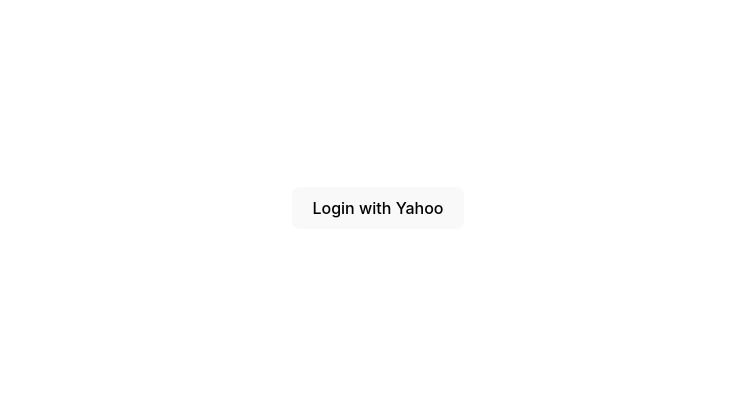
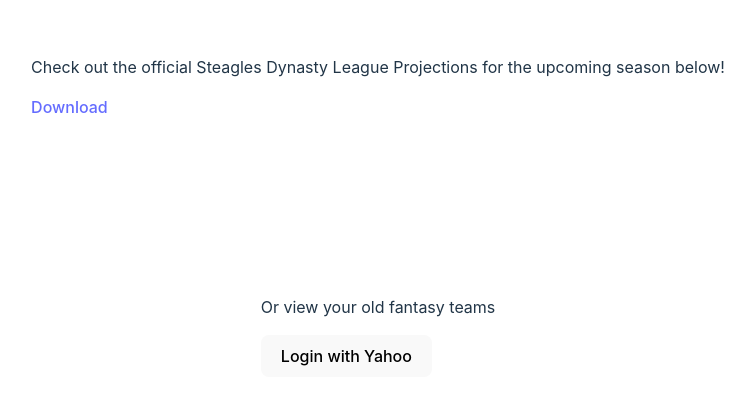
Before and after one commit to kevin-emerson/steagles-dynasty, a React (Vite) app: page / in a window 1280 px wide. Shown: the part 192-596 px from the top of the page, without its empty margins (262-1017 px from the left). Built offline with nearby package versions, Linux system fonts and the light colour scheme.

Commit message:
hard code adams projection file on home page

```diff
--- a/src/components/Home.jsx
+++ b/src/components/Home.jsx
@@ -4,6 +4,7 @@
 import { useNavigate } from "react-router-dom";
 import './Home.scss'
 import {getAccessToken, getAuthUrl} from "../apis/AuthApi";
+import ProjectionHub from "./ProjectionHub";
 
 export default function Home() {
     const [queryParameters] = useSearchParams()
@@ -26,9 +27,13 @@
 
     return(
         <div className="container">
-            <button onClick={() => getAuthUrl()}>
-                Login with Yahoo
-            </button>
+            <ProjectionHub />
+            <div>
+                <p>Or view your old fantasy teams</p>
+                <button onClick={() => getAuthUrl()}>
+                    Login with Yahoo
+                </button>
+            </div>
         </div>
     )
 }
--- a/src/components/Home.scss
+++ b/src/components/Home.scss
@@ -1,6 +1,8 @@
 .container {
   display: flex;
+  flex-direction: column;
   height: inherit;
   align-items: center;
   justify-content: center;
+
 }
--- a/src/components/League/FreeAgents.jsx
+++ b/src/components/League/FreeAgents.jsx
@@ -2,7 +2,7 @@
 import React, {useEffect, useState} from "react";
 import {getFreeAgents} from "../../apis/FantasyApi";
 import './FreeAgents.scss'
-import {downloadCsv} from "../../utility/csvHelper";
+import {downloadCsvFromJson} from "../../utility/csvHelper";
 
 export default function FreeAgents({leagueId, gameKey}) {
     const { authToken } = useAuth();
@@ -39,7 +39,7 @@
                 <div>
                     <div className="freeAgentsHeader">
                         <p>FREE AGENTS</p>
-                        <div className="downloadFreeAgentsButton" onClick={() => downloadCsv(freeAgents, `${leagueId}_Free_Agents`)}> Download Free Agents</div>
+                        <div className="downloadFreeAgentsButton" onClick={() => downloadCsvFromJson(freeAgents, `${leagueId}_Free_Agents`)}> Download Free Agents</div>
                     </div>
                     {renderFreeAgents()}
                 </div>
--- /dev/null
+++ b/src/components/ProjectionHub.jsx
@@ -0,0 +1,8 @@
+export default function ProjectionHub() {
+    return (
+        <div style={{marginBottom: '10em'}}>
+            <p>Check out the official Steagles Dynasty League Projections for the upcoming season below!</p>
+            <a href="/src/files/2025_Projections.xlsx" download>Download</a>
+        </div>
+    )
+}
--- a/src/utility/csvHelper.js
+++ b/src/utility/csvHelper.js
@@ -9,7 +9,7 @@
     return csv;
 }
 
-export const downloadCsv = (data, filename) => {
+export const downloadCsvFromJson = (data, filename) => {
     let csvData = jsonToCsv(data);
     let blob = new Blob([csvData], { type: 'text/csv' });
     let url = window.URL.createObjectURL(blob);
@@ -36,5 +36,5 @@
 
 export const downloadCsvAllRosters = (data, filename) => {
     const allRosterData = flattenRosters(data)
-    downloadCsv(allRosterData, filename)
+    downloadCsvFromJson(allRosterData, filename)
 }
```
Also changed, not shown: 1 other file (tests, documents, lock files or other folders).
